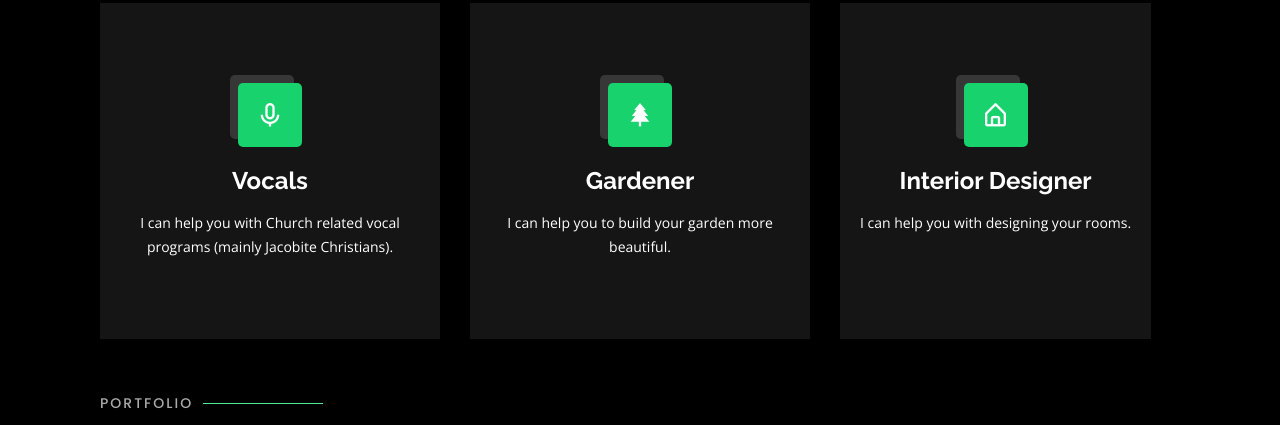
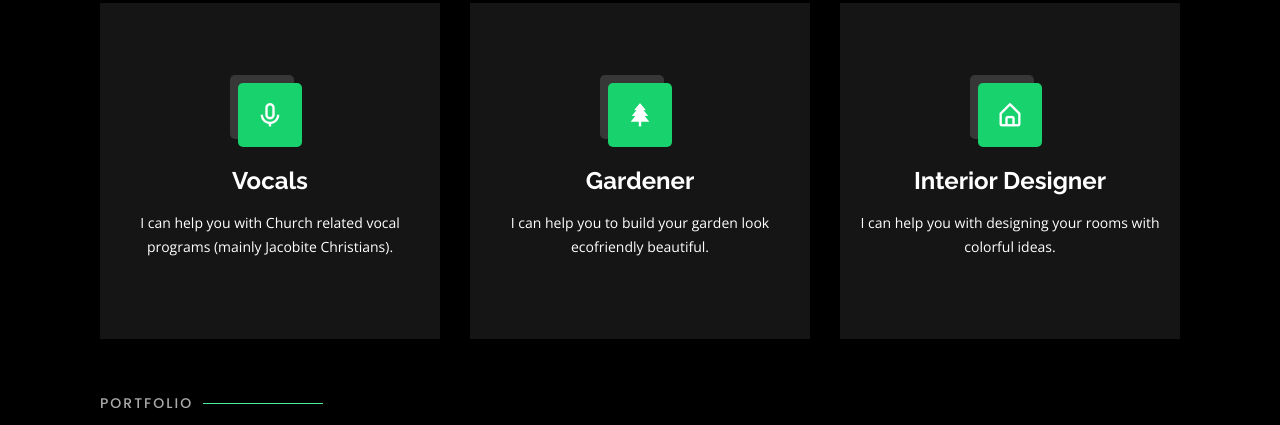
Before and after one commit to aleena-biju/Personal-Website, a plain HTML site: page index.html in a window 1280 px wide. Shown: the part 2462-2887 px from the top of the page. Drawn offline with nearby package versions, Linux system fonts and the light colour scheme.

Commit message:
services modified

```diff
--- a/index.html
+++ b/index.html
@@ -303,7 +303,7 @@
           <div class="icon-box">
             <div class="icon" ><i class="bx bxs-tree"></i></div>
               <h4><a href="">Gardener</a></h4>
-              <p> I can help you to build your garden more beautiful. </p>
+              <p> I can help you to build your garden look ecofriendly beautiful. </p>
             </div>
         </div>
 
@@ -311,7 +311,7 @@
           <div class="icon-box">
             <div class="icon"><i class="bx bx-home-alt"></i></div>
             <h4><a href="">Interior Designer</a></h4>
-            <p>I can help you with designing your rooms. </p>
+            <p>I can help you with designing your rooms with colorful ideas. </p>
           </div>
         </div>
 
```
